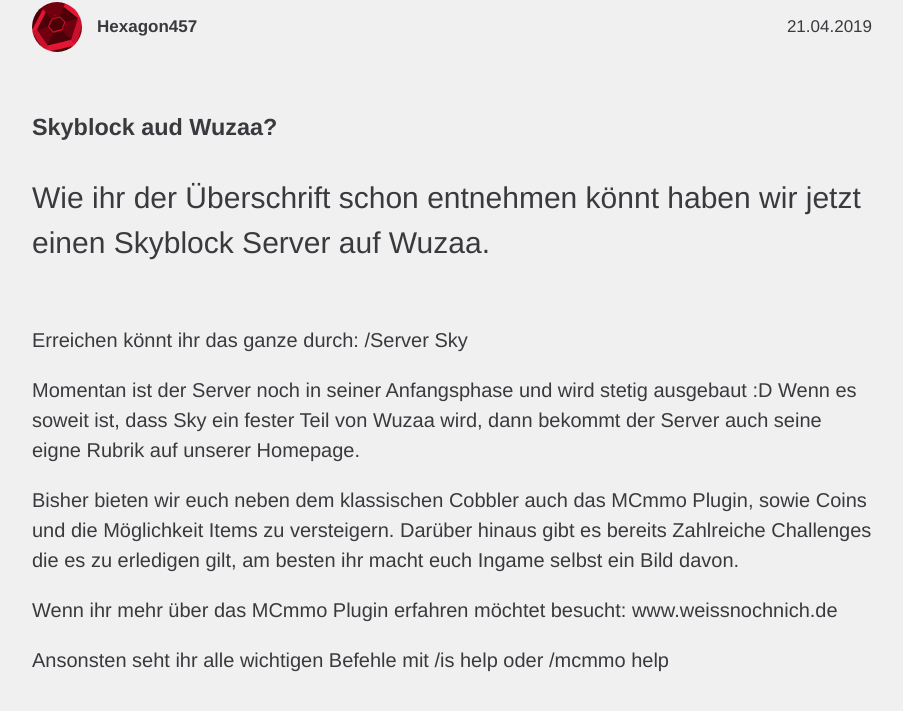
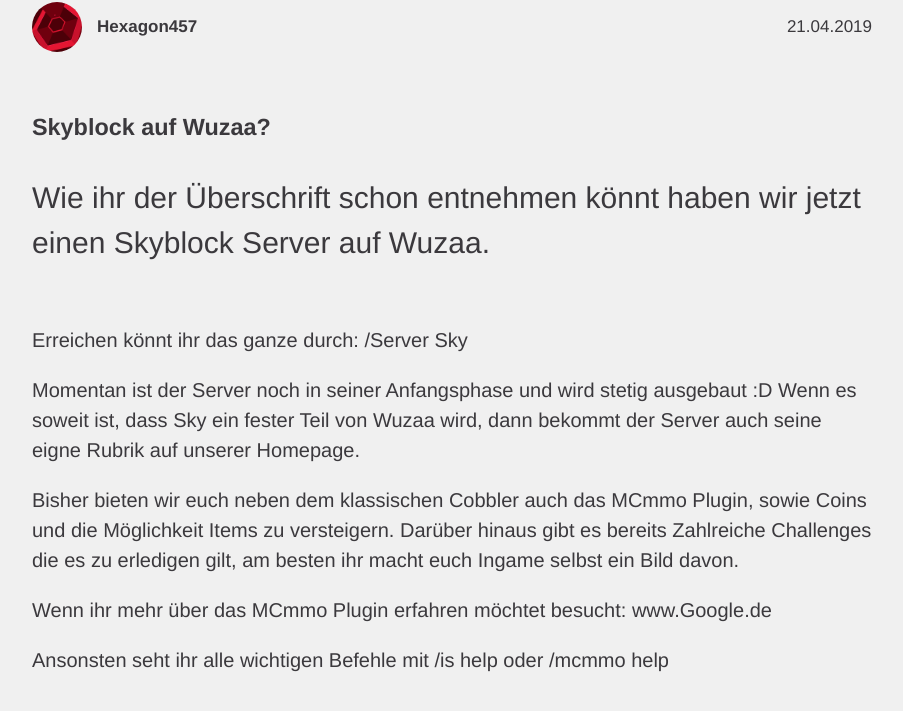
Before and after one commit to Hexagon457/Wuzaa, a Jekyll site: the page built from _posts/2019-04-21-Skyblock.markdown, in a window 1280 px wide. Shown: the part 269-980 px from the top of the page, without its empty margins (188-1091 px from the left). Built offline with Jekyll 4.4.1, drawn with Linux system fonts in a browser that asks for light colours; our own code applies the rules of GitHub Pages for plain Markdown files.

Commit message:
Skyblock

```diff
--- a/_posts/2019-04-21-Skyblock.markdown
+++ b/_posts/2019-04-21-Skyblock.markdown
@@ -3,11 +3,11 @@
 subtitle: "Der gute alte Cobbler"
 author: "Hexagon457"
 avatar: "img/authors/Hexagon457.png"
-image: "img/e.jpg"
+image: "img/e.png"
 date:   2019-04-21 20:00:00
 ---
 
-### Skyblock aud Wuzaa?
+### Skyblock auf Wuzaa?
 
 Wie ihr der Überschrift schon entnehmen könnt haben wir jetzt einen Skyblock Server auf Wuzaa.
 
@@ -21,6 +21,6 @@
 Möglichkeit Items zu versteigern. Darüber hinaus gibt es bereits Zahlreiche Challenges die es zu
 erledigen gilt, am besten ihr macht euch Ingame selbst ein Bild davon.
 
-Wenn ihr mehr über das MCmmo Plugin erfahren möchtet besucht: www.weissnochnich.de
+Wenn ihr mehr über das MCmmo Plugin erfahren möchtet besucht: www.Google.de
 
 Ansonsten seht ihr alle wichtigen Befehle mit /is help oder /mcmmo help
```
